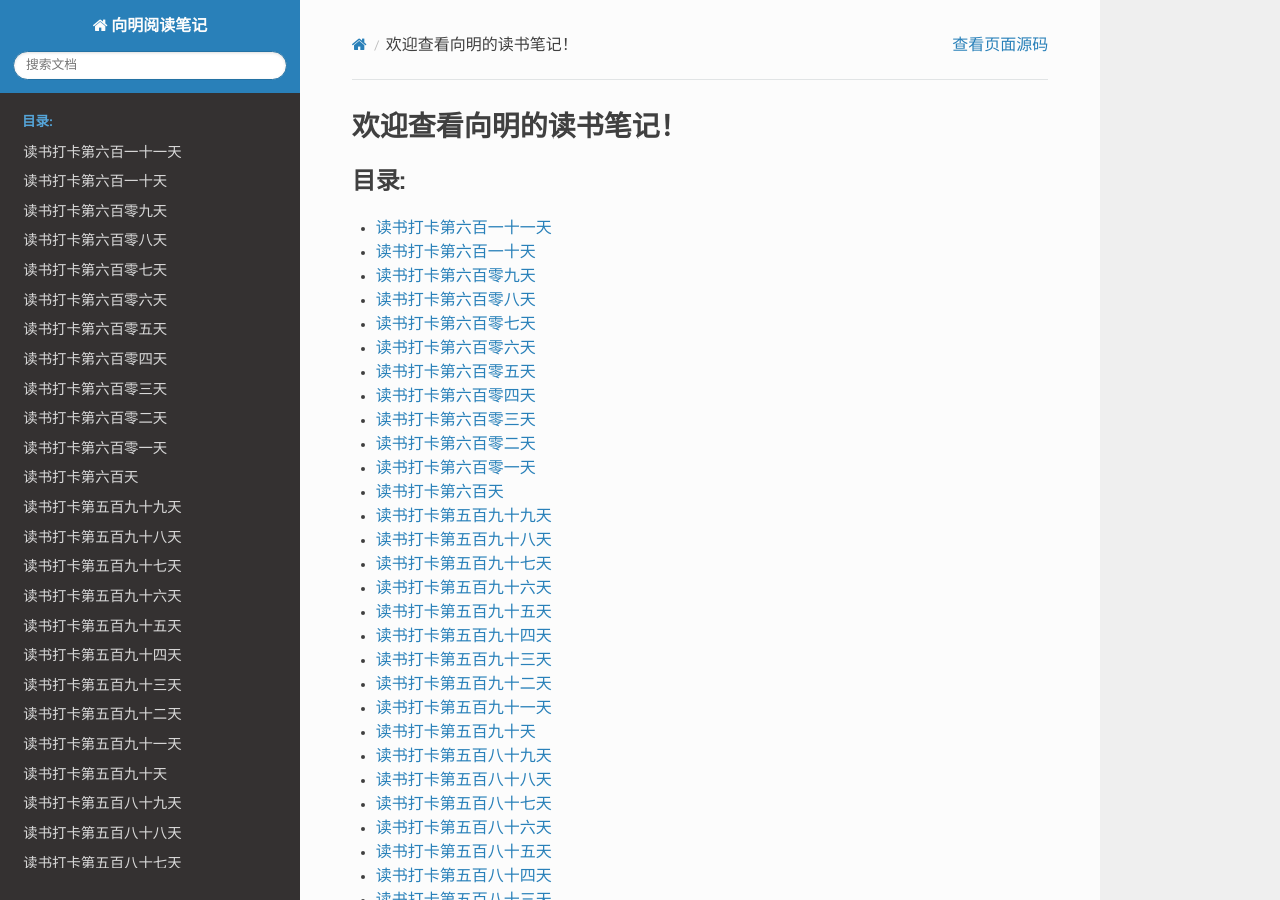
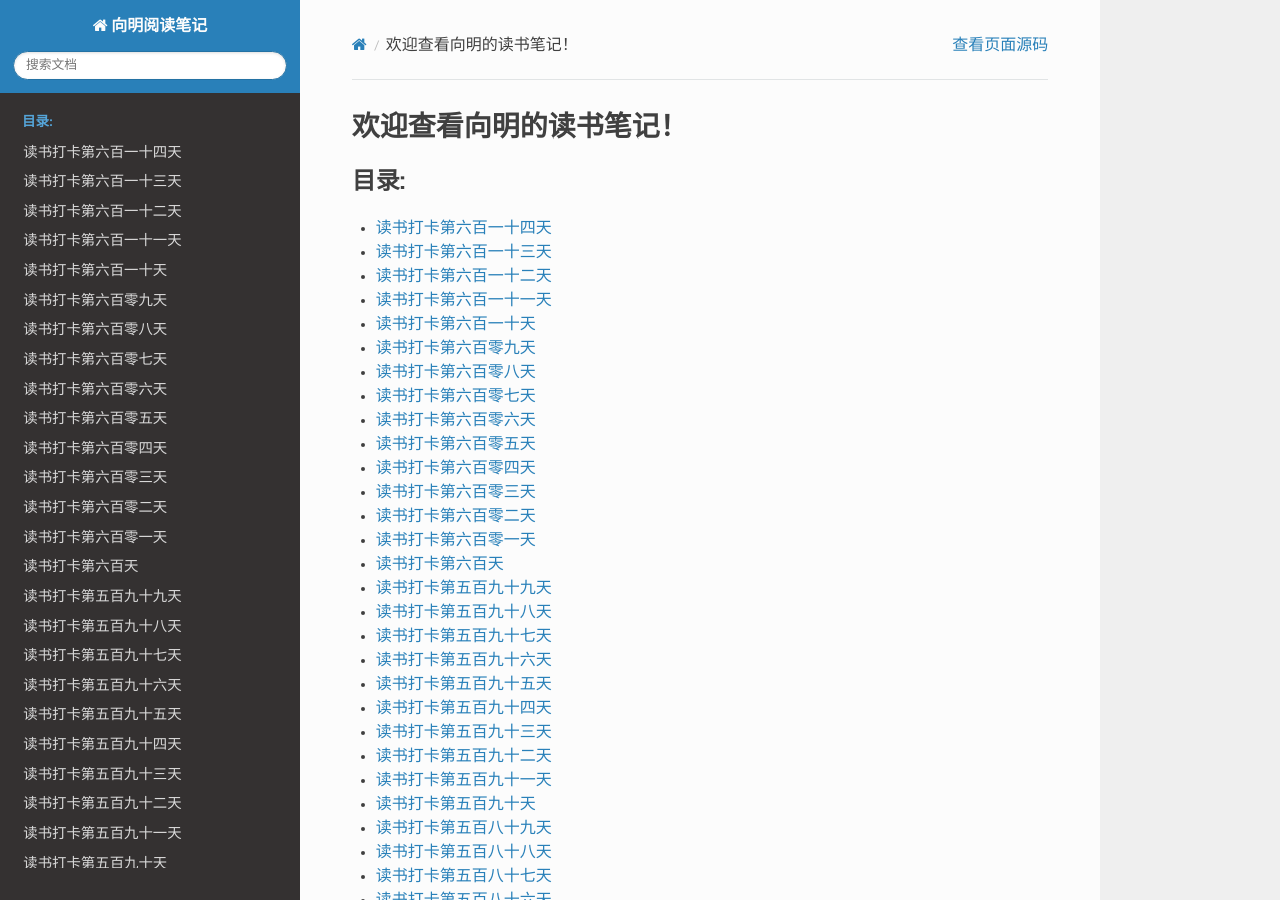
Before and after one commit to xiangming1975/reading, a Sphinx documentation site: the page built from source/index.rst, in a window 1280 px wide and 900 px high. Built offline with Sphinx 7.4.7 and the Read the Docs theme 2.0.0, drawn with Linux system fonts in a browser that asks for light colours; some of the changed lines change nothing that is shown.

Commit message:
自动提交时间: 2022-07-11T22:00:02,303938018+08:00

````diff
--- a/source/2022-07-11.md
+++ b/source/2022-07-11.md
@@ -1,6 +1,6 @@
 # 读书打卡第六百一十一天
 ## 《我们是谁：美国国家特性面临的挑战》（十一）
-### 第六章 国民意识的出现、胜利和消损
+### 第六章 国民意识的出现、胜利和消损（一）
 #### 民族国家的脆弱性
 
 国家和民族国家绝不是一成不变的，它们是可立可废的。与许多欧洲民族相比，美利坚民族更是一个脆弱的和历史不长的结构。
@@ -35,33 +35,3 @@
 随之而来的一个漫长时期中，国民身份的地位受到了地域身份、州籍身份和党派身份等等其他身份的反复挑战。
 
 从美国革命到内战这一段时期，国民身份与州、地区、党派等方面的身份处于竞争的状态。
-
-#### 国家和爱国主义胜利
-
-**国民意识**。内战……确实造就了一个国家。还造就了美利坚民族主义、爱国主义以及美国人对自己国家的无保留的认同。……到了第二次世界大战时，举国上下一心齐动员，民族精神有了最充分的展现。……苏联的威胁……消失，使国民身份的重要性进一步降低。
-
-**经济发展和全国性的组织**。……这些全国性的组织自然是让会员们的注意力和兴趣集中于全国性的问题。全国观念的形成是来自于民众，而不是政府。
-> 中国可不可以借鉴过来？
-
-**南北和解**。内战后民族主义精神的一个重要组成部分，就是南北和解，共同致力于建设统一的国家。
-
-**国家历史**。内战以前，美国历史的编撰和教学是零零散散的，未受重视，而内战后，这方面的工作蓬勃展开了。
-
-**爱国主义仪式和象征**。在内战以后的几十年中，人们也创立了不少爱国主义的仪式和象征。
-
-美国的独特之处是国旗凌驾于所有其他民族象征之上，而且随处可见。
-
-对国旗的崇拜是内战及其后爱国主义高涨时期的一大产物。
-
-国旗成了一种实际上宗教性的象征，等于基督教徒心目中的十字架。
-
-**同化问题上的辩论**。……同化问题上的三种见解，可以分别称之为熔炉理念、番茄汤理念和沙拉理念。
-> 彻底的融合和再造是不大可能的，应该说，更接近于番茄汤或沙拉。
-
-**使移民美国化**。美国人在18世纪末期定出了移民这一名词的含义和理念，这也就定出了美国化的含义和理念。
-
-人们认识到使移民美国化的必要性，因此在这方面形成了一些重大的社会运动。……它形成“社会十字军运动”，是美国政治进步阶段的一个关键因素。
-
-直到20世纪中叶为止，最重要的美国化机构是公立学校系统。……各地学校均坚持让移民子弟接受“盎格鲁-美利坚新教传统和价值观”。
-
-**两次世界大战**。
--- /dev/null
+++ b/source/2022-07-12.md
@@ -0,0 +1,44 @@
+# 读书打卡第六百一十二天
+## 《我们是谁：美国国家特性面临的挑战》（十二）
+### 第六章 国民意识的出现、胜利和消损（二）
+#### 国家和爱国主义胜利
+
+**国民意识**。内战……确实造就了一个国家。还造就了美利坚民族主义、爱国主义以及美国人对自己国家的无保留的认同。……到了第二次世界大战时，举国上下一心齐动员，民族精神有了最充分的展现。……苏联的威胁……消失，使国民身份的重要性进一步降低。
+
+**经济发展和全国性的组织**。……这些全国性的组织自然是让会员们的注意力和兴趣集中于全国性的问题。全国观念的形成是来自于民众，而不是政府。
+> 中国可不可以借鉴过来？
+
+**南北和解**。内战后民族主义精神的一个重要组成部分，就是南北和解，共同致力于建设统一的国家。
+
+**国家历史**。内战以前，美国历史的编撰和教学是零零散散的，未受重视，而内战后，这方面的工作蓬勃展开了。
+
+**爱国主义仪式和象征**。在内战以后的几十年中，人们也创立了不少爱国主义的仪式和象征。
+
+美国的独特之处是国旗凌驾于所有其他民族象征之上，而且随处可见。
+
+对国旗的崇拜是内战及其后爱国主义高涨时期的一大产物。
+
+国旗成了一种实际上宗教性的象征，等于基督教徒心目中的十字架。
+
+**同化问题上的辩论**。……同化问题上的三种见解，可以分别称之为熔炉理念、番茄汤理念和沙拉理念。
+> 彻底的融合和再造是不大可能的，应该说，更接近于番茄汤或沙拉。
+
+**使移民美国化**。美国人在18世纪末期定出了移民这一名词的含义和理念，这也就定出了美国化的含义和理念。
+
+人们认识到使移民美国化的必要性，因此在这方面形成了一些重大的社会运动。……它形成“社会十字军运动”，是美国政治进步阶段的一个关键因素。
+
+直到20世纪中叶为止，最重要的美国化机构是公立学校系统。……各地学校均坚持让移民子弟接受“盎格鲁-美利坚新教传统和价值观”。
+
+**两次世界大战**。第一次世界大战激起了爱国热情，提高了国民身份的重要性。但国民身份升至最高峰是在第二次世界大战期间，使种族身份和阶级身份都服从于对国家的忠诚。
+
+第二次世界大战突出表明了美国特性中的意识形态成分的重要性，为结束美国特性的种族法律定义铺平了道路。
+
+#### 民族主义走弱
+
+美国人国民身份高居于其他身份之上、民族主义和爱国主义热情高涨，达百年之久，到了20世纪60年代开始走弱。
+
+国家特性国民身份在20世纪后期的消损表现在以下四个方面：
+1. 多文化主义和多样性的理论在某些精英人士中大行其道，一些特殊利益集团抬高人种身份、民族身份、性别身份以及其他的国民层次以下的身份，而贬低国民身份。
+2. 原先促进移民同化的那些因素处于弱势或不复存在，同时越来越多的移民保持着双重国籍、双重国民身份和双重忠诚。
+3. 讲一种非英语的语言（西班牙语）的人（主要是墨西哥裔人）在移民中间居于多数，这种现象在美国是史无前例的，其结果是出现拉美裔化的趋势，美国变成双语言、双文化社会的趋势。
+4. 美国一部分重要精英人士轻视国民身份而重视全球身份和跨国身份，与美国公众仍然高度重视民族主义和爱国主义价值观的态度形成越来越大的差距。
--- /dev/null
+++ b/source/2022-07-13.md
@@ -0,0 +1,23 @@
+# 读书打卡第六百一十三天
+## 《我们是谁：美国国家特性面临的挑战》（十三）
+### 第七章 解构美国：国民层次以下的各种身份的崛起（一）
+#### 解构主义运动
+
+这种美国理念的重要地位、实质和可取性，在20世纪60年代受到一些强有力的运动的挑战。在他们看来，美国不是一个人人共享共同的文化、历史和信念的民族大家庭，而是一个不同种族和不同亚民族文化的聚合物，其中所处地位不是由共同的国家特性所界定，而是取决于自己属于哪个群体。
+
+结构主义者鼓吹提高各种亚民族的种族群体和文化群体的地位和影响。
+
+由此而起的争论涉及种族优先权、双语论、多文化主义、移民、同化、国家历史标准、英语作为语言的地位和所谓的“欧洲中心论”，实际上就是美国国家特性问题上的一场大论战。……他们形成一个解构同盟，其中的最重要人物是一些政府官员，尤其是行政官员、法官和教育工作者。……一个国家的领导人采取措施来解构自己所管理的人民，这很可能是人类历史上从无先例的。
+> 从阶级的角度来分析，就很合理了，统治阶级将被统治阶级分而治之嘛！
+
+可是这一解构主义同盟并不包括多数美国人。……总的说来，美国人民仍然是深深爱国的，坚持美利坚民族主义，忠于美国的文化、信念和特性。
+> 我表示怀疑。
+
+解构主义运动之所以出现，有几层原因。
+* 首先，较有限的亚民族身份在全球崛起，在世界各国都引发国民身份的危机。
+* 第二，……20世纪后期冷战……于1989年突然终结，这就消除了人们重视国民身份的一大理由，为提高其他身份的地位开辟了道路。
+* 第三，民选官员以及想当民选官员的人为了在政治上吸引某些选民的选票，就鼓吹一些相应的措施。……**目的是激化民主党内部黑人与工人阶级白人之间的矛盾。**```你看，你也知道是为了工人阶级内部矛盾，你为什么就不愿意从阶级斗争的角度来分析呢？```
+* 第四，少数群体的领导人以及想当领导人的人自然也鼓吹这些措施，提高其群体的地位，对自己也有利。
+* 第五，政府机关担任负责职务的公务员让政府官员从一定角度解释国会的法案，使之更易于执行，并能扩大自己部门的活动范围、权力和经费，促进自己的政策目标。
+* 第六，……自由派的观点使一些人同情他们所认为的驱逐、歧视和压迫行为受害者，感到对不起这些受害者。……**对多文化主义和多样性的崇拜取代了左翼的、社会主义的和工人阶级的意识形态和同情。**```你看，你看，就是阶级斗争的一种策略！```
+* 最后，也许是重要的一点，1964-1965年在民权、选举权和移民法中，正式规定种族属性不再是国民身份的组成部分，反而使得亚民族身份合法再现。……当种族属性不再成为问题、文化的地位被贬低以后，界定美国社会的因素大体上只有信念了，这就为少数种族确立自己的身份开辟了道路。
--- /dev/null
+++ b/source/2022-07-14.md
@@ -0,0 +1,39 @@
+# 读书打卡第六百一十四天
+## 《我们是谁：美国国家特性面临的挑战》（十四）
+### 第七章 解构美国：国民层次以下的各种身份的崛起（二）
+#### 对美国信念的挑战
+
+美国信念的核心，……涉及这样一些理想，即“**人作为个人享有必不可少的尊严，人人享有根本的平等，在自由、公正和机会平等方面享有一定的不可剥夺的权利**”。在美国历史上，美国的政治和社会体制以及实际做法并未达到这些目标。理想和现实之间有差距。有时，有些美国人感到这一差距是无法容忍的，因而发起了一些社会和政治运动，要求实行重大改革，使现实更靠近理想。
+
+美国政界、商界、新闻界和教育界的精英人士大多数是白人。在20世纪的最后几十年，他们中间的相当多的人抛弃了美国信念中不承认种族差别的原则，而支持种族歧视。……热情支持赞助性行动及相关的措施，使少数种族享有比白人优先的权利。
+
+在美国是否应该不考虑种族差异而人人权利平等这一问题上，美国仍存在很大的意见分歧。
+
+#### 对英语的挑战
+
+从象征意义和实质意义来说，英语问题的争论都是有关美国特性的大争论的一个重要方面。
+
+语言方面的争论提出了两个关键问题：
+1. 第一，美国政府应在多大程度上提倡人们学习和使用除英语以外的其他语言，并限制政府机构、私营企业及其他单位要求其属员使用英语的能力；```你可以提倡西语，但为什么要限制英语？```
+2. 第二，美国是否应该成为一个双语社会，让西班牙语具有与英语同等的地位？
+
+在双语国家，随时都有分离的可能性，从历史上看，他们得以保持统一，在很大程度上是迫于强邻的压力。
+
+在美国历史上，英语对于保持美国同一性起了重要作用。
+
+在20世纪后期，一些政府机构和其他机构却鼓励亚民族特性，提倡少数种族语言和贬低英语地位。这种活动的关键是他们对民权法、选举权法和双语教育法的解释。民权法第六条规定，……禁止根据原国籍进行歧视。……引出了一批种族优先照顾的做法。
+> 因为这样可以得到更多的财政拨款。
+
+大体说来，要求宣布英语为官方语言的运动取得了成功，却没有得到有权势的政界人物和组织的支持……
+
+拉美裔人对语言问题的态度，与黑人对种族优先照顾问题的态度有些相似，又有所不同。
+
+拉美裔人对于强调英语为官方语言这种基本上属象征性质的提案往往表示反对。
+
+对于取消或缩短双语教育的措施，拉美裔人的态度就比较摇摆不定，往往表示赞成。
+
+#### 对核心文化的挑战
+
+20世纪70年代开始的多文化主义运动，想要用主要与种族相联系的各种文化来取代美国主流的盎格鲁-新教文化。它在20世纪80年代及90年代初取得最大成功，显赫一时，但随后遇到了反击，发生了20世纪90年代的文化战。当21世纪开始的时候，多文化主义是否还成功，有多大成功，尚需拭目以待。
+
+多文化主义实质上是反欧洲文明。……它基本上是一种反西方的意识形态。
````
